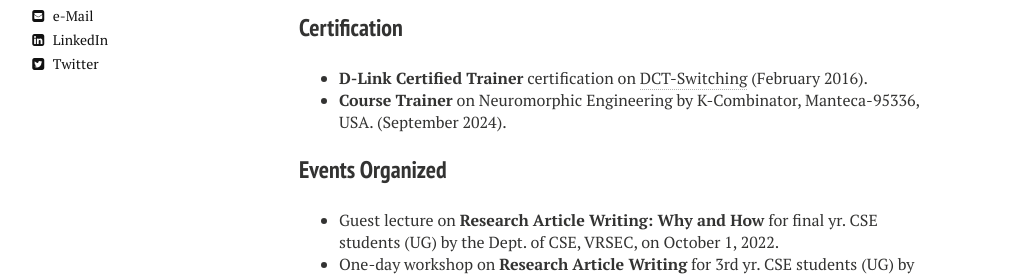
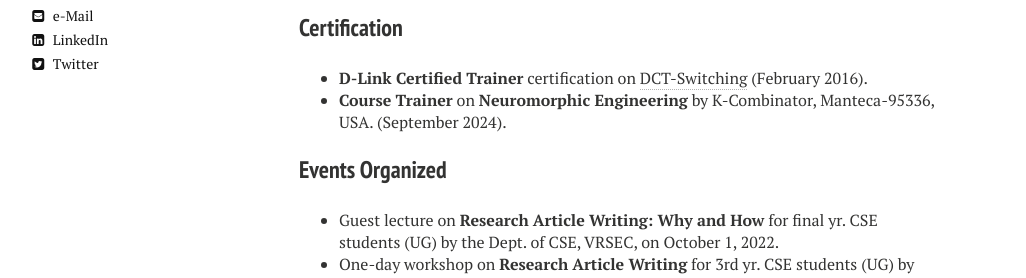
Before and after one commit to ashutoshsatapathy1990/ashutoshsatapathy1990.github.io, a Jekyll site: the page built from achievement.md, in a window 1280 px wide. Shown: the part 534-812 px from the top of the page, without its empty margins (21-1047 px from the left). Built offline with Jekyll 4.4.1, drawn with Linux system fonts in a browser that asks for light colours; nearby versions of some CDN libraries.

```diff
--- a/achievement.md
+++ b/achievement.md
@@ -21,7 +21,7 @@ Pics related to my academic and research endeavors over the years.
 ### Certification
 
 * **D-Link Certified Trainer** certification on [DCT-Switching](https://photos.app.goo.gl/z3ZzoufRXzSFD49SA) (February 2016).
-* **Course Trainer** on Neuromorphic Engineering by K-Combinator, Manteca-95336, USA. (September 2024).
+* **Course Trainer** on **Neuromorphic Engineering** by K-Combinator, Manteca-95336, USA. (September 2024).
 
 ### Events Organized
 
```
